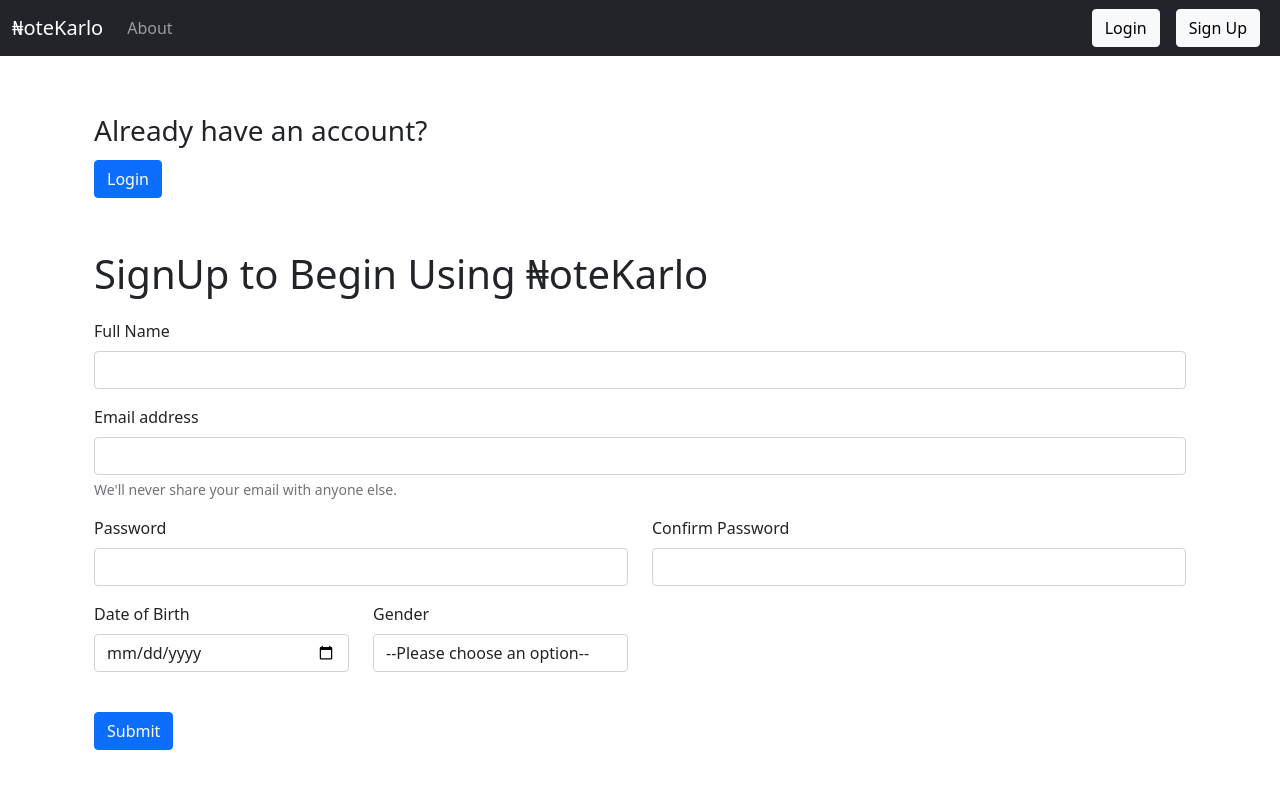
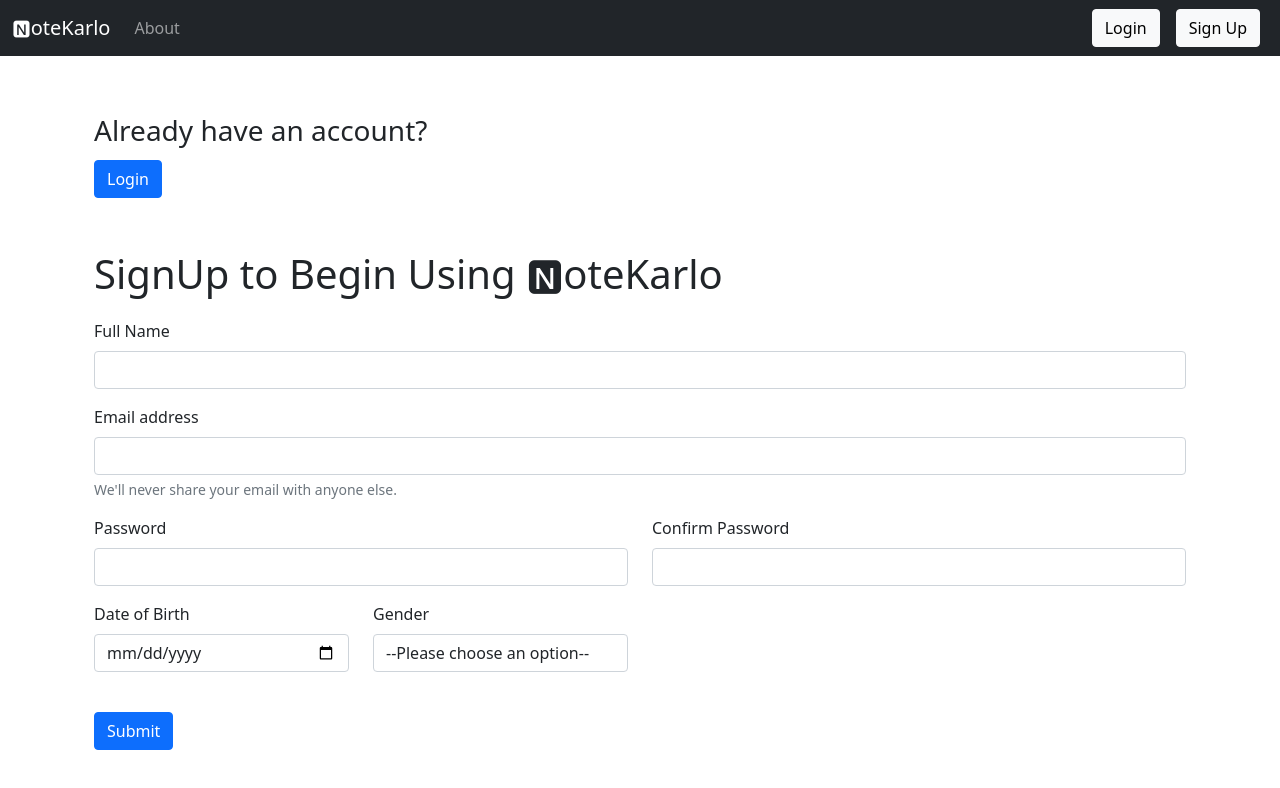
Before and after one commit to shaz-am123/NoteKarlo, a React (Create React App) app: page /signup in a window 1280 px wide. Shown: the top 788 px of the page. Built offline with nearby package versions, Linux system fonts and the light colour scheme.

Commit message:
change ui of my profile page

```diff
--- a/public/index.html
+++ b/public/index.html
@@ -5,7 +5,7 @@
   <meta http-equiv="X-UA-Compatible" content="IE=edge">
   <meta name="viewport" content="width=device-width, initial-scale=1.0">
   <link href="https://cdn.jsdelivr.net/npm/bootstrap@5.1.3/dist/css/bootstrap.min.css" rel="stylesheet" integrity="sha384-1BmE4kWBq78iYhFldvKuhfTAU6auU8tT94WrHftjDbrCEXSU1oBoqyl2QvZ6jIW3" crossorigin="anonymous">
-  <title>₦oteKarlo - Safe note keeping</title>
+  <title>🅽oteKarlo - Safe note keeping</title>
 </head>
 <body>
   <div id="root"></div>
--- a/src/App.css
+++ b/src/App.css
@@ -5,3 +5,17 @@
 .far{
   cursor: pointer;
 }
+
+::-webkit-file-upload-button{
+  color: white;
+  background-color: black;
+  padding: auto;
+  border: none;
+  border-radius: 10%;
+  outline: none;
+
+}
+
+::-webkit-file-upload-button:hover{
+  background-color:  grey;
+}
--- a/src/App.js
+++ b/src/App.js
@@ -35,7 +35,7 @@ function App() {
       <AuthState>
         <NoteState>
           <Router>
-            <Navbar title="₦oteKarlo" about="About" />
+            <Navbar title="🅽oteKarlo" about="About" />
             <Alert style={{ 'height': '30px' }} alert={alert} />
             <div className='container'>
               <Routes>
--- a/src/components/Login.js
+++ b/src/components/Login.js
@@ -44,7 +44,7 @@ const Login = (props) => {
         <>
             {loading && <Spinner />}
             <div className='container my-5'>
-                <h3>New to ₦oteKarlo?</h3>
+                <h3>New to 🅽oteKarlo?</h3>
                 <Link className='btn btn btn-primary my-1' to='/signup'>Sign Up</Link>
             </div>
             <div className='container my-3'>
--- a/src/components/Profile.js
+++ b/src/components/Profile.js
@@ -13,13 +13,13 @@ export default function Profile() {
         setLoading(true);
         const formData = new FormData()
         formData.append('file', imageSelected)
-        formData.append("upload_preset", "ep0oh4ao")
+        formData.append("upload_preset", process.env.CLOUD_PRESET)
 
-        Axios.post("https://api.cloudinary.com/v1_1/ddjf50d22/image/upload", formData).then(
+        Axios.post(`https://api.cloudinary.com/v1_1/${process.env.CLOUD_NAME}/image/upload`, formData).then(
             async (response) => {
-                const imgUrl = response.data.url;
+                const imgUrl = response.data.secure_url;
                 setProfileImg(imgUrl)
-                await fetch("https://notekaro.herokuapp.com/api/dp/updateDp", {
+                await fetch("https://notekaro.herokuapp.com/api/auth/updatedp", {
                     method: 'POST',
                     headers: {
                         'Content-Type': 'application/json',
@@ -45,7 +45,7 @@ export default function Profile() {
 
     useEffect(() => {
 
-        fetch("https://notekaro.herokuapp.com/api/dp/getDp", {
+        fetch("https://notekaro.herokuapp.com/api/auth/getdp", {
             method: 'GET',
             headers: {
                 'Content-Type': 'application/json',
@@ -53,7 +53,7 @@ export default function Profile() {
             },
         }).then(async data => {
             const json = await data.json();
-            setProfileImg(json.source)
+            setProfileImg(json.imgUrl)
         })
 
         fetch(`${host}/auth/getuser`, {
@@ -78,18 +78,18 @@ export default function Profile() {
     return (
         <>{user.name !== '' ? (<div className='container justify-content-center row'>
             <div className="card col-lg-4" style={{ 'lineHeight': '1.5' }}>
-                {loading?<Spinner/>: <img src={profileImg} className="card-img-top" alt="..." />}
+                {loading?<Spinner/>: <img src={profileImg} className="card-img-top my-2" alt="..." />}
                 <input onChange={(event) => {
                     setImageSelected(event.target.files[0])
                 }}
-                    type="file" />
-                <i onClick={uploadImg} style={{ 'fontSize': '2rem' }} className='far fa-solid fa-image'></i>
+                    type="file"/>
+                <i onClick={uploadImg}  style={{"fontSize":'2rem'}}className="fa fa-plus-circle my-1" aria-hidden="true"></i>
                 <div className="card-body">
                     <h4 className="card-title my-3">Name: {user?.name}</h4>
                     <p className="card-text">Email: {user?.email}</p>
                     <p className="card-text">Date of Birth: {(user?.dob.slice(0, 10).split("-").reverse().join("-"))}</p>
                     <p className="card-text">Gender: {user?.gender}</p>
-                    <Link to="/home" className="btn btn-primary my-3">Home</Link>
+                    <Link to="/home" className="btn btn-dark my-3">Home</Link>
                 </div>
             </div>
         </div>) : <Spinner />}
--- a/src/components/Signup.js
+++ b/src/components/Signup.js
@@ -123,11 +123,11 @@ export default function Signup(props) {
                 <div className="modal-dialog">
                     <div className="modal-content">
                         <div className="modal-header">
-                            <h5 className="modal-title" id="exampleModalLabel">₦oteKarlo</h5>
+                            <h5 className="modal-title" id="exampleModalLabel">🅽oteKarlo</h5>
                             <button type="button" className="btn-close" data-bs-dismiss="modal" aria-label="Close"></button>
                         </div>
                         <div className="modal-body">
-                            Welcome to ₦oteKarlo! We are really glad to have you with us.
+                            Welcome to 🅽oteKarlo! We are really glad to have you with us.
                         </div>
                         <div className="modal-footer">
                             <button type="button" className="btn btn-primary" data-bs-dismiss="modal" aria-label="Close">Get Started</button>
@@ -142,7 +142,7 @@ export default function Signup(props) {
             </div>
             <div className='container my-5' style={{ "height": "80%" }}>
                 <form>
-                    <h1 style={{ 'margin': '2% 0' }}>SignUp to Begin Using ₦oteKarlo</h1>
+                    <h1 style={{ 'margin': '2% 0' }}>SignUp to Begin Using 🅽oteKarlo</h1>
                     <div className="mb-3">
                         <label htmlFor="name" className="form-label">Full Name</label>
                         <input type="text" className="form-control" value={credentials.name} onChange={onChange} id="name" name="name" minLength={3} required />
```
Also changed, not shown: src/components/profile.jpg (deleted).
